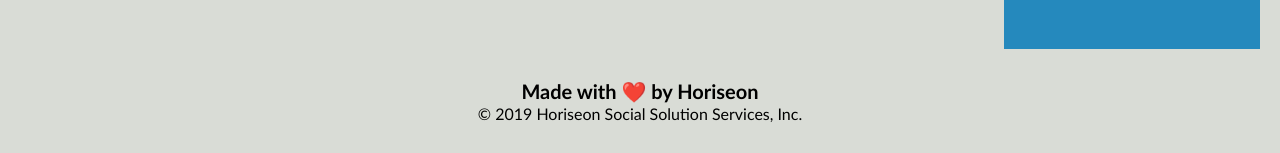
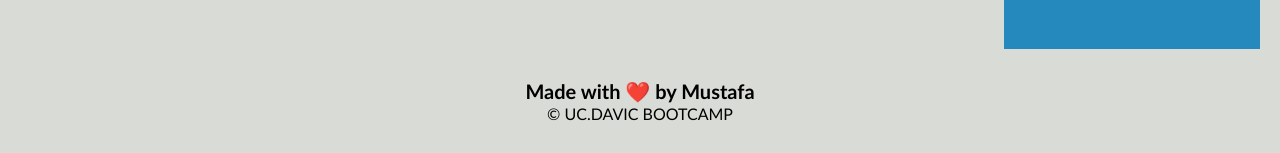
Before and after one commit to mustafaaldaffaie/chlng01, a plain HTML site: page index.html in a window 1280 px wide. Shown: the part 1870-2023 px from the top of the page. Drawn offline with Linux system fonts and the light colour scheme.

Commit message:
Add files via upload

```diff
--- a/index.html
+++ b/index.html
@@ -4,7 +4,7 @@
 <head>
     <meta charset="UTF-8" />
     <link rel="stylesheet" href="./assets/css/style.css">
-    <title>website</title>
+    <title>Team Work Marketing</title>
 </head>
 
 <body>
@@ -26,7 +26,7 @@
     </div>
     <div class="hero"></div>
     <div class="content">
-        <div class="search-engine-optimization">
+        <div id="search-engine-optimization" class="search-engine-optimization">
             <img src="./assets/images/search-engine-optimization.jpg" class="float-left" />
             <h2>Search Engine Optimization</h2>
             <p>
@@ -72,9 +72,9 @@
         </div>
     </div>
     <div class="footer">
-        <h2>Made with ❤️️ by Horiseon</h2>
+        <h2>Made with ❤️️ by Mustafa</h2>
         <p>
-            &copy; 2019 Horiseon Social Solution Services, Inc.
+            &copy; UC.DAVIC BOOTCAMP
         </p>
     </div>
 </body>
```
